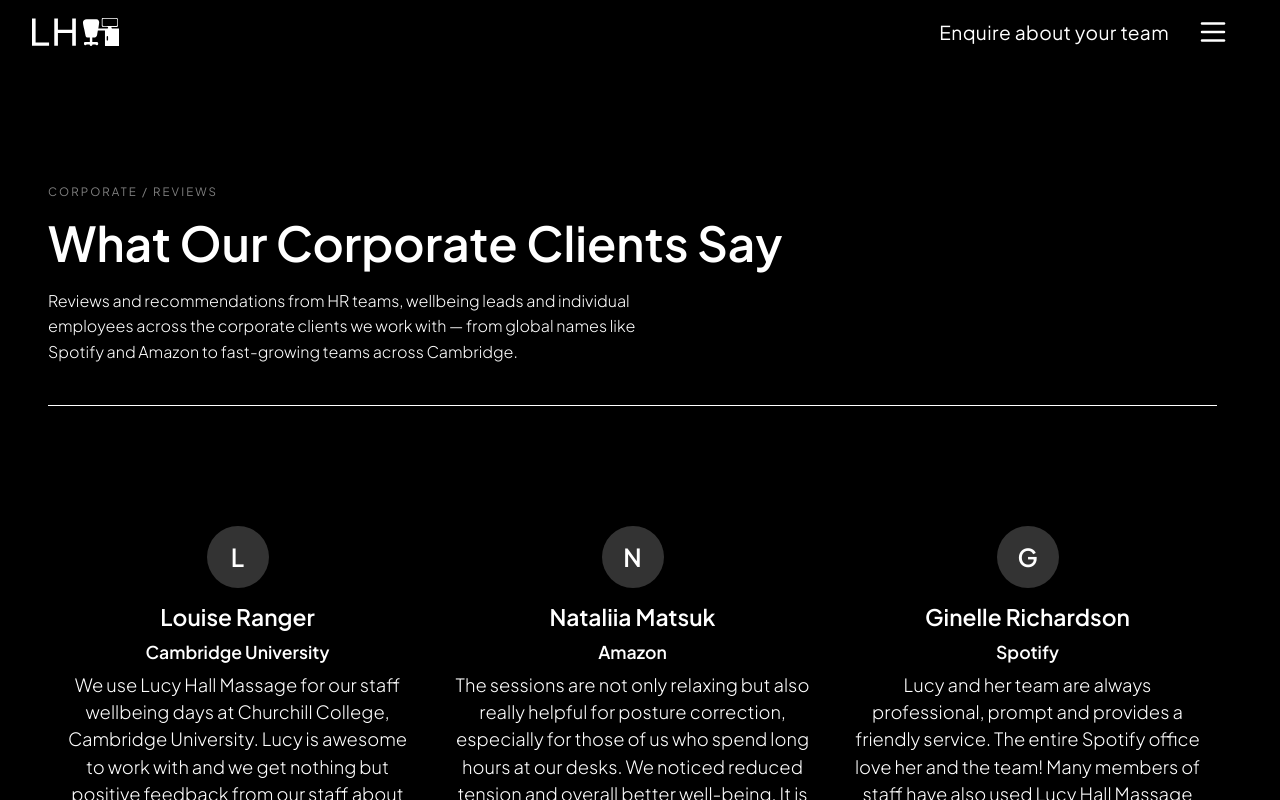
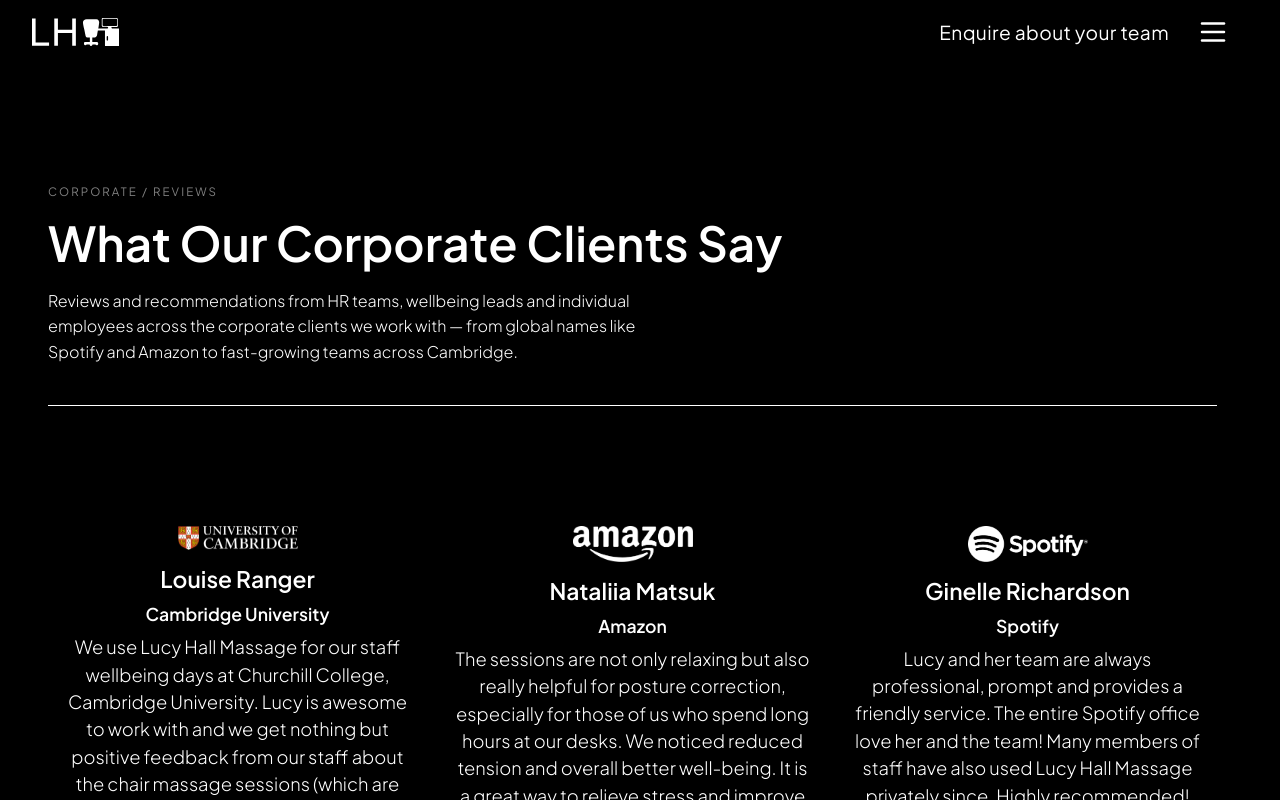
Before and after one commit to federationdesign-design/LHM, a Next.js app: page /reviews in a window 1280 px wide. Shown: the top 800 px of the page. Built offline with nearby package versions, Linux system fonts and the light colour scheme.

Commit message:
reviews: use logos on /reviews testimonials (M5 #9)

```diff
--- a/app/reviews/ReviewsClient.tsx
+++ b/app/reviews/ReviewsClient.tsx
@@ -6,7 +6,7 @@
    Corporate reviews page at /reviews. Renders:
      1. Hero: breadcrumb + H1 + intro
      2. Cards section using shared Testimonials component with
-        corporateTestimonials data set (8 entries)
+        corporateTestimonials data set (14 entries)
      3. LinkedIn CTA section with link out to Lucy's profile
         recommendations page
 
@@ -51,7 +51,7 @@ export default function ReviewsClient() {
 
         {/* Testimonial cards (shared component) */}
         <section style={{ padding: '60px 0 60px' }}>
-          <Testimonials items={corporateTestimonials} />
+          <Testimonials items={corporateTestimonials} useLogos />
         </section>
 
         {/* White divider */}
```
